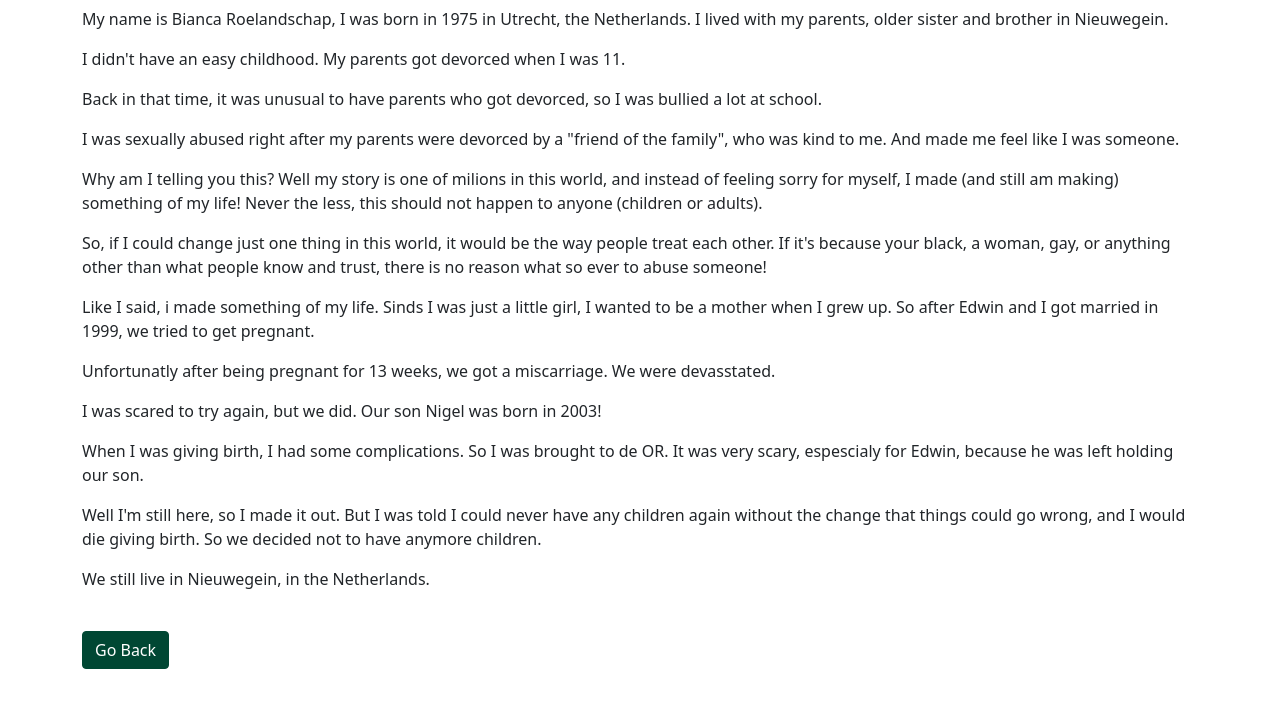
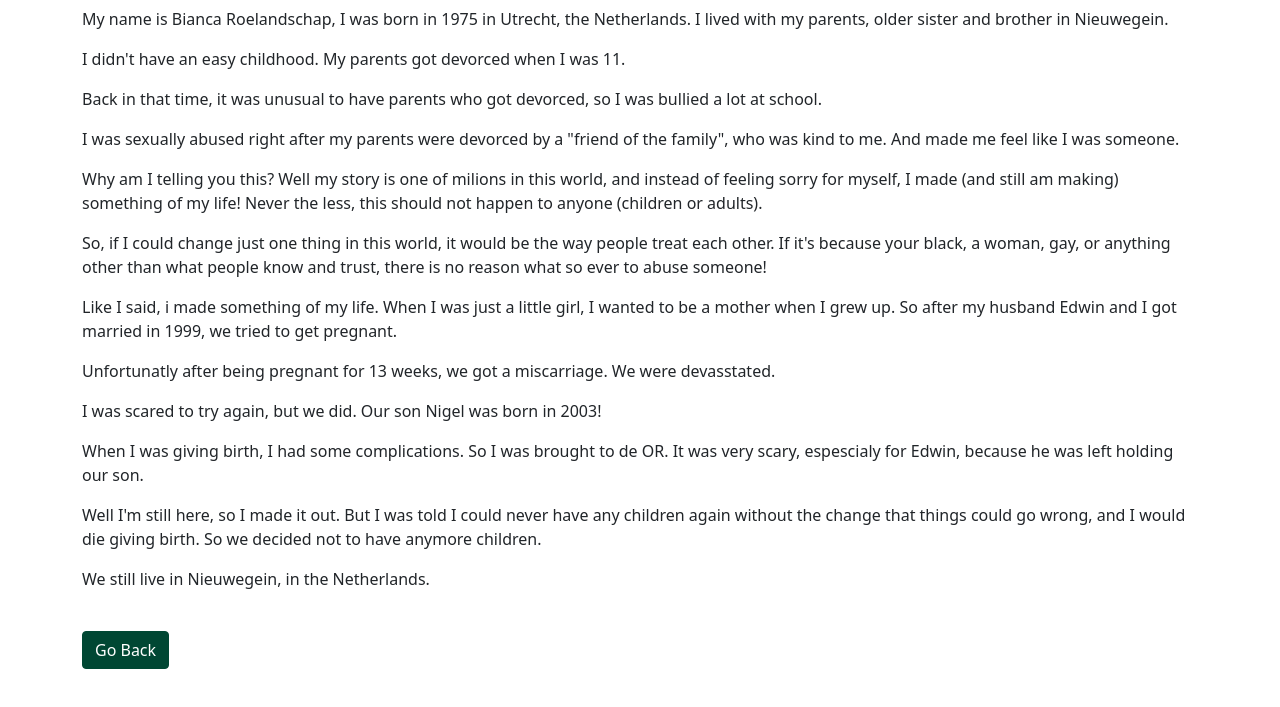
Before and after one commit to br544586/Portfolio, a plain HTML site: page aboutme.html in a window 1280 px wide. Shown: the part 73-780 px from the top of the page. Drawn offline with nearby package versions, Linux system fonts and the light colour scheme.

Commit message:
Update aboutme.html

```diff
--- a/aboutme.html
+++ b/aboutme.html
@@ -17,7 +17,7 @@
 	<p>I was sexually abused right after my parents were devorced by a "friend of the family", who was kind to me. And made me feel like I was someone.</p>
 	<p>Why am I telling you this? Well my story is one of milions in this world, and instead of feeling sorry for myself, I made (and still am making) something of my life! Never the less, this should not happen to anyone (children or adults).</p>
 	<p>So, if I could change just one thing in this world, it would be the way people treat each other. If it's because your black, a woman, gay, or anything other than what people know and trust, there is no reason what so ever to abuse someone!</p>
-	<p>Like I said, i made something of my life. Sinds I was just a little girl, I wanted to be a mother when I grew up. So after Edwin and I got married in 1999, we tried to get pregnant.</p>
+	<p>Like I said, i made something of my life. When I was just a little girl, I wanted to be a mother when I grew up. So after my husband Edwin and I got married in 1999, we tried to get pregnant.</p>
 	<p>Unfortunatly after being pregnant for 13 weeks, we got a miscarriage. We were devasstated.</p>
 	<p>I was scared to try again, but we did. Our son Nigel was born in 2003!</p>
 	<p>When I was giving birth, I had some complications. So I was brought to de OR. It was very scary, espescialy for Edwin, because he was left holding our son.</p>
```
